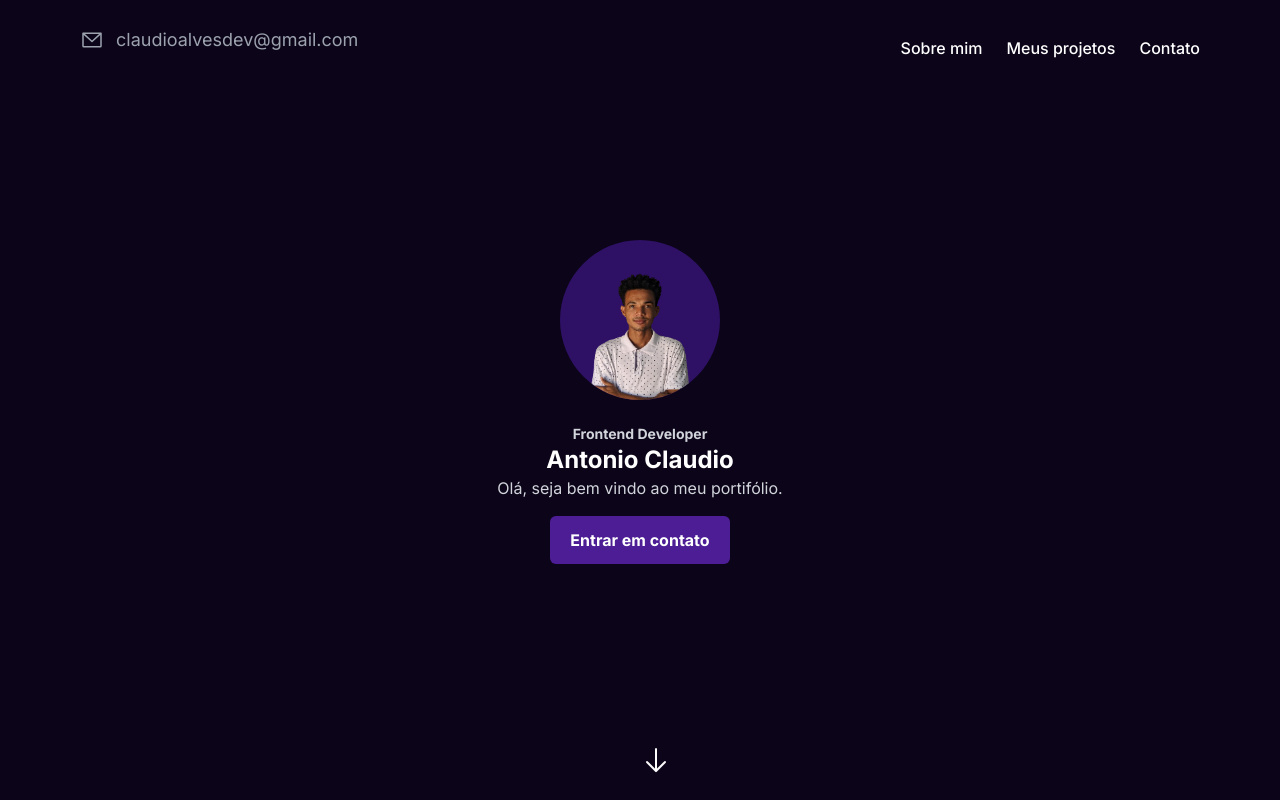
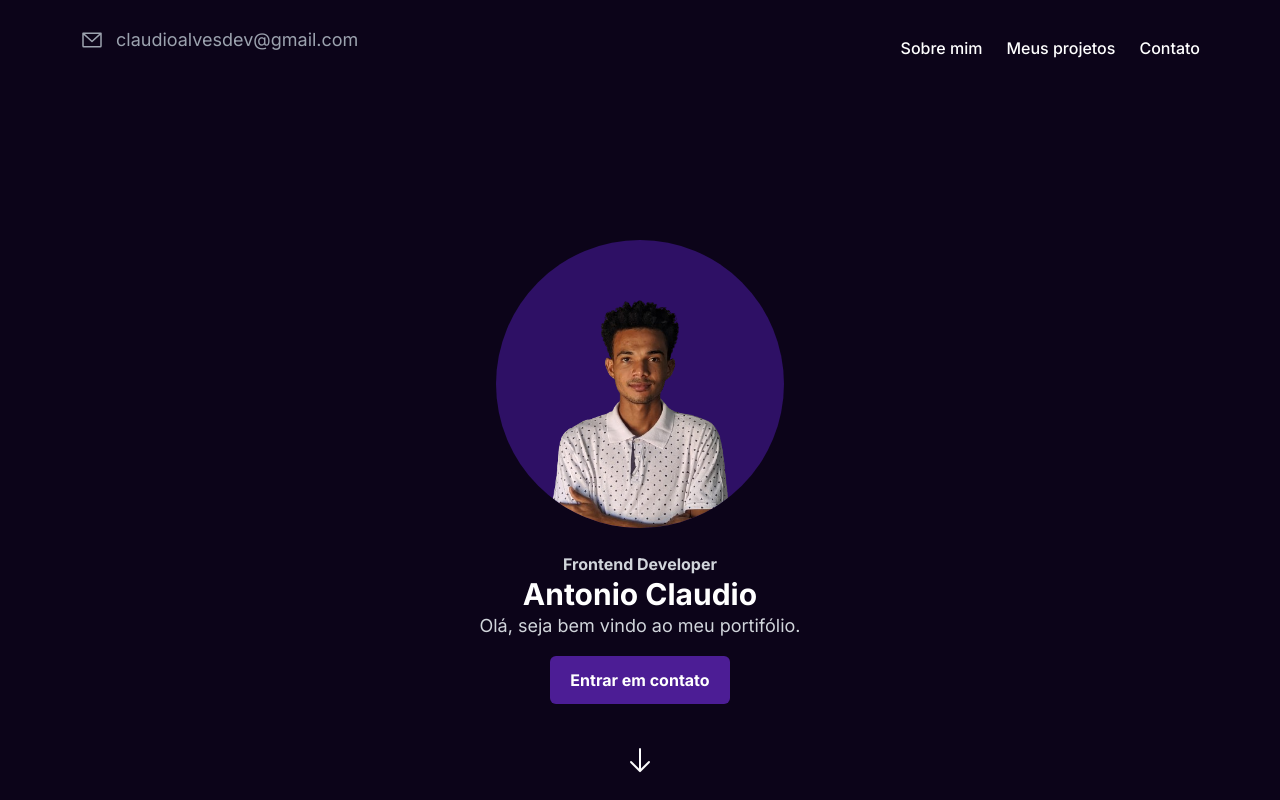
Before and after one commit to antonioclaudioofc/portifolio, a Next.js app: page / in a window 1280 px wide. Shown: the top 800 px of the page. Built offline with nearby package versions, Linux system fonts and the light colour scheme.

Commit message:
fixed: corrige Home, About and Footer

```diff
--- a/src/app/page.tsx
+++ b/src/app/page.tsx
@@ -16,8 +16,13 @@ export default function Home() {
       <div className="font-sans h-screen w-full bg-violet-950">
         <div className="absolute inset-0 bg-black opacity-75"></div>
         <Navbar />
-        <main className="relative z-10 mt-40 flex flex-col gap-6 justify-center items-center">
-          <div className="h-40 w-40 bg-violet-950 rounded-full overflow-hidden">
+        <main
+          className={clsx(
+            "relative h-full z-10 flex flex-col gap-6 items-center mt-40",
+            "max-md:mt-10"
+          )}
+        >
+          <div className="h-72 w-72 bg-violet-950 rounded-full overflow-hidden">
             <Image
               className="w-full h-full object-cover"
               src={profile}
@@ -27,13 +32,13 @@ export default function Home() {
             />
           </div>
           <header className="text-center z-10">
-            <h2 className="text-sm font-bold text-gray-300 animate-fade-in">
+            <h2 className="text-base font-bold text-gray-300 animate-fade-in">
               Frontend Developer
             </h2>
-            <h1 className="text-2xl font-bold text-white animate-fade-out">
+            <h1 className="text-3xl font-bold text-white animate-fade-out">
               Antonio Claudio
             </h1>
-            <p className="font-base text-gray-300 animate-fade-in">
+            <p className="text-lg text-gray-300 animate-fade-in">
               Olá, seja bem vindo ao meu portifólio.
             </p>
             <a href="#footer">
@@ -41,10 +46,9 @@ export default function Home() {
             </a>
           </header>
         </main>
-        <ArrowDown
-          className="absolute bottom-4 text-white left-1/2 animate-bounce z-50"
-          size={32}
-        />
+        <div className="absolute bottom-0 z-50 left-1/2 transform -translate-x-1/2 mb-4 text-white ">
+          <ArrowDown className="animate-bounce" size={32} />
+        </div>
       </div>
       <About />
       <MyProject />
--- a/src/components/About.tsx
+++ b/src/components/About.tsx
@@ -77,7 +77,7 @@ function SkillCard() {
     { name: "Tailwind CSS", alt: "Logo do Tailwindcss", src: tailwind },
   ];
   return (
-    <div className="flex items-center text-gray-800 justify-between gap-y-2 flex-wrap my-3">
+    <div className="flex items-center text-gray-800 justify-between gap-2.5 my-3 flex-wrap ">
       {images.map((image) => (
         <div
           key={image.name}
--- a/src/components/Footer.tsx
+++ b/src/components/Footer.tsx
@@ -8,7 +8,7 @@ export function Footer() {
       <footer className="text-white max-w-7xl mx-auto py-10 w-full">
         <div className="flex items-center justify-center gap-3 text-gray-400">
           <a target="_blank" href="https://github.com/antonioclaudioofc">
-            <LinkedinLogo
+            <GithubLogo
               className="w-10 h-10 cursor-pointer hover:text-gray-200"
               size={32}
             />
@@ -17,7 +17,7 @@ export function Footer() {
             target="_blank"
             href="https://www.linkedin.com/in/antonio-claudio-233741231/"
           >
-            <GithubLogo
+            <LinkedinLogo
               className="w-10 h-10 cursor-pointer hover:text-gray-200"
               size={32}
             />
```
